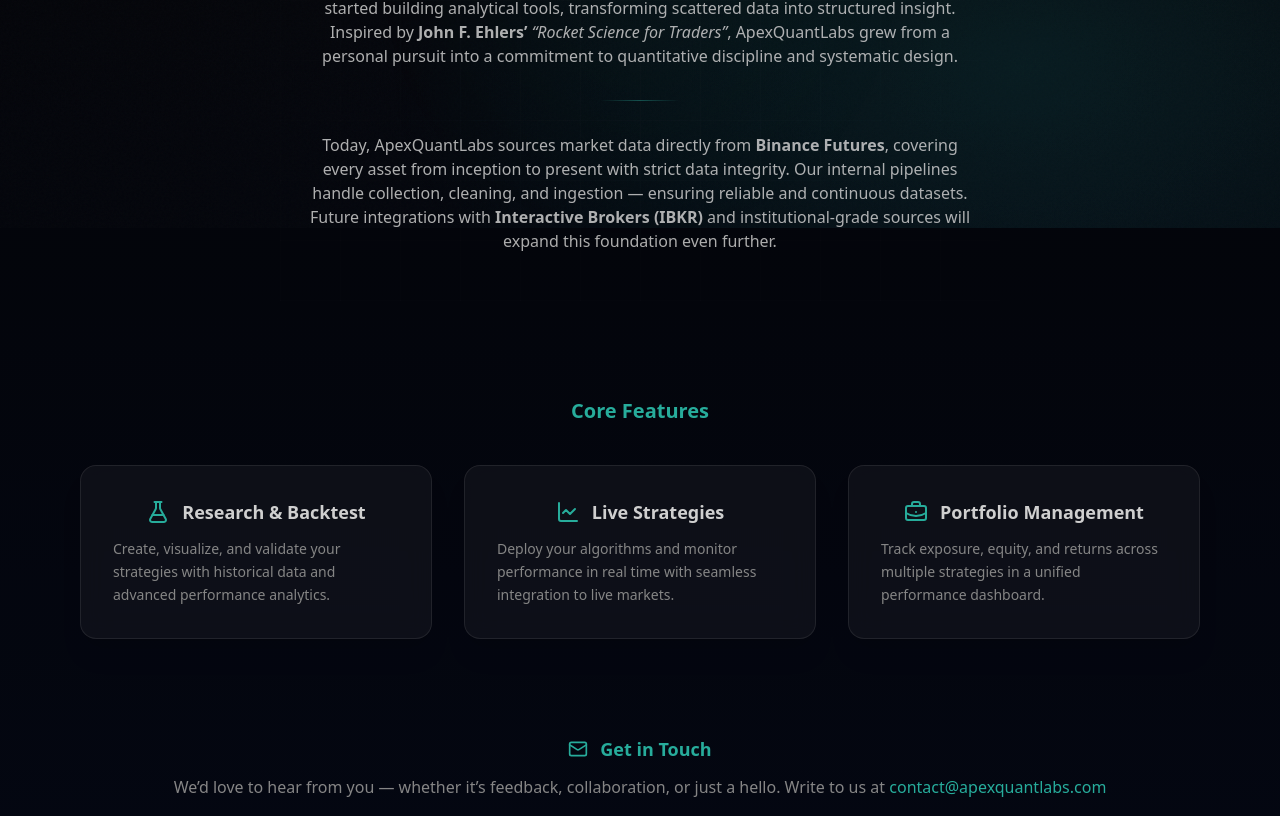
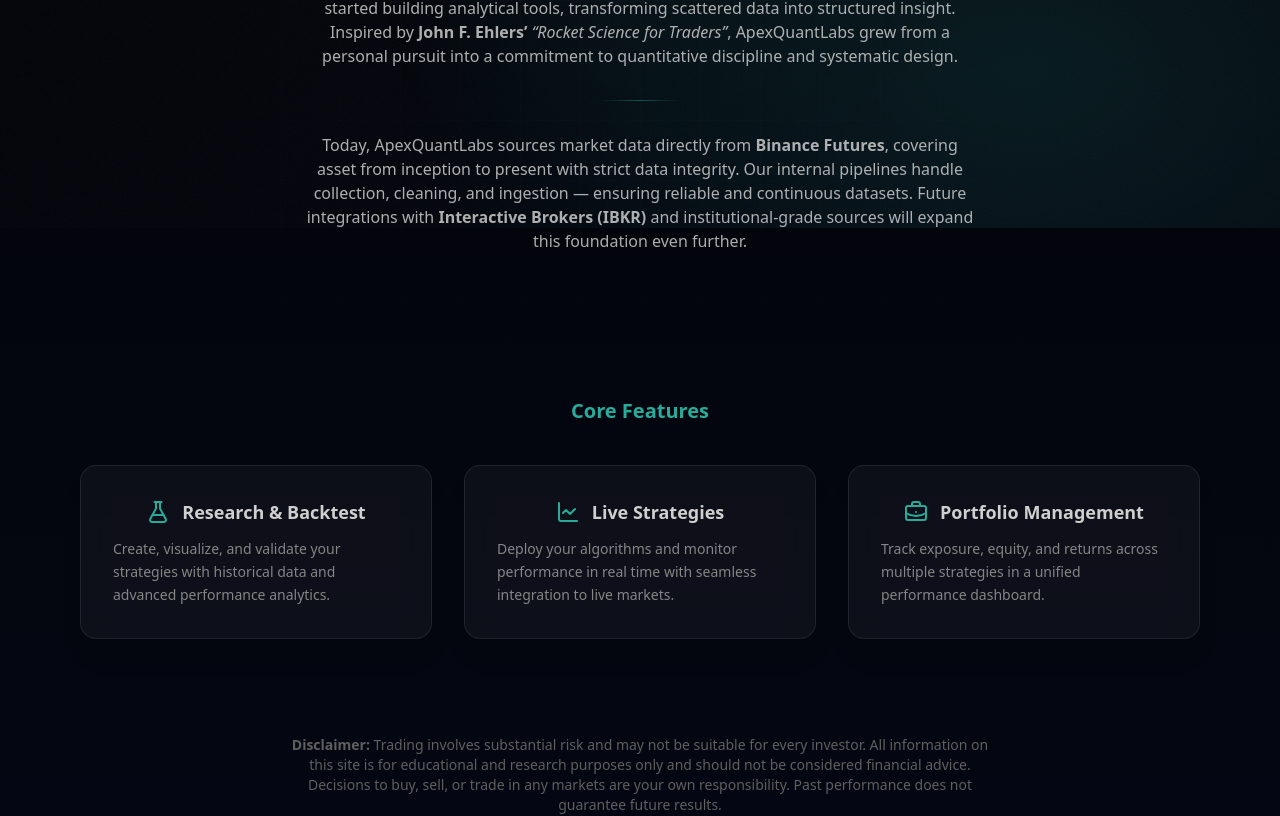
Before and after one commit to palitojendthen/apexlabs, a Next.js app in the folder frontend/: page /about in a window 1280 px wide. Shown: the part 572-1388 px from the top of the page. Built offline with nearby package versions, Linux system fonts and the light colour scheme.

Commit message:
update page.js

```diff
--- a/frontend/app/about/page.js
+++ b/frontend/app/about/page.js
@@ -1,6 +1,6 @@
 "use client";
 import { motion } from "framer-motion";
-import { BriefcaseBusiness, FlaskConical, LineChart, Mail } from "lucide-react";
+import { BriefcaseBusiness, FlaskConical, LineChart } from "lucide-react";
 import { useTheme } from "next-themes";
 import { useEffect } from "react";
 import BackgroundFX from "../components/BackgroundFX";
@@ -41,7 +41,7 @@ export default function AboutPage() {
 
       <div className="h-20 md:h-24" />
 
-      {/* HERO SECTION */}
+      {/* hero section */}
       <motion.div
         initial={{ opacity: 0, y: 20 }}
         animate={{ opacity: 1, y: 0 }}
@@ -57,14 +57,14 @@ export default function AboutPage() {
         </p>
       </motion.div>
 
-      {/* STORY + DATA SECTION WITH ORGANIC VISUAL BACKDROP */}
+      {/* story + data section */}
       <motion.section
         initial={{ opacity: 0, y: 40 }}
         animate={{ opacity: 1, y: 0 }}
         transition={{ delay: 0.2, duration: 1 }}
         className="relative max-w-4xl mx-auto px-6 py-12 mb-24 text-center"
       >
-        {/* Subtle organic gridwave backdrop */}
+        {/* subtle organic gridwave backdrop */}
         <div
           className="absolute inset-0 -z-10 opacity-20"
           style={{
@@ -79,7 +79,7 @@ export default function AboutPage() {
           <p>
             What began as a small attempt to earn extra income through the markets soon became a deeper curiosity —
             <em> can data uncover structure within price noise?</em>
-            With R and Python, we started building analytical tools, transforming scattered data into structured insight.
+             With R and Python, we started building analytical tools, transforming scattered data into structured insight.
             Inspired by <strong>John F. Ehlers’</strong> <em>“Rocket Science for Traders”</em>, ApexQuantLabs grew from a personal pursuit into
             a commitment to quantitative discipline and systematic design.
           </p>
@@ -89,7 +89,7 @@ export default function AboutPage() {
 
           <p>
             Today, ApexQuantLabs sources market data directly from <strong>Binance Futures</strong>,
-            covering every asset from inception to present with strict data integrity.
+            covering asset from inception to present with strict data integrity.
             Our internal pipelines handle collection, cleaning, and ingestion — ensuring reliable and continuous datasets.
             Future integrations with <strong>Interactive Brokers (IBKR)</strong> and institutional-grade sources
             will expand this foundation even further.
@@ -97,7 +97,7 @@ export default function AboutPage() {
         </div>
       </motion.section>
 
-      {/* FEATURES SECTION */}
+      {/* features section */}
       <motion.section
         initial={{ opacity: 0, y: 40 }}
         animate={{ opacity: 1, y: 0 }}
@@ -124,8 +124,8 @@ export default function AboutPage() {
         </div>
       </motion.section>
 
-      {/* CONTACT SECTION */}
-        <motion.section
+      {/* contact section */}
+        {/* <motion.section
         initial={{ opacity: 0, y: 40 }}
         animate={{ opacity: 1, y: 0 }}
         transition={{ delay: 0.35, duration: 0.9 }}
@@ -136,7 +136,7 @@ export default function AboutPage() {
             <h3 className="text-lg font-semibold text-teal-400">Get in Touch</h3>
         </div>
         <p className="text-neutral-400 text-sm md:text-base">
-            We’d love to hear from you — whether it’s feedback, collaboration, or just a hello.
+            We’d love to hear from you!
             Write to us at{" "}
             <a
             href="mailto:contact@apexquantlabs.com"
@@ -145,9 +145,9 @@ export default function AboutPage() {
             contact@apexquantlabs.com
             </a>
         </p>
-        </motion.section>
+        </motion.section> */}
 
-      {/* DISCLAIMER SECTION */}
+      {/* disclaimer section */}
       <motion.div
         initial={{ opacity: 0, y: 40 }}
         animate={{ opacity: 1, y: 0 }}
@@ -161,7 +161,7 @@ export default function AboutPage() {
         </p>
       </motion.div>
 
-      {/* FOOTER */}
+      {/* footer */}
       <footer className="mt-20 text-center text-sm text-neutral-500 pb-8">
         © 2025 ApexQuantLabs — Built for systematic traders.
       </footer>
```
